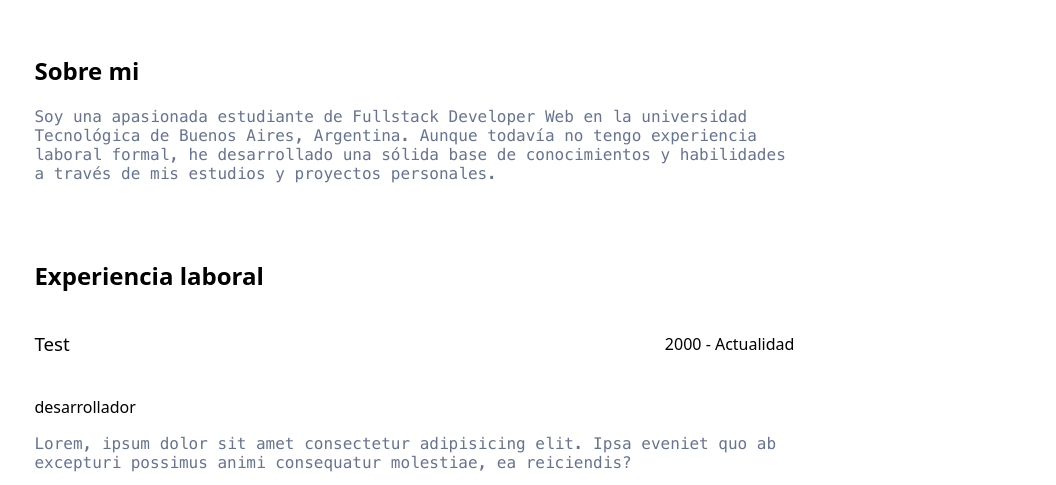
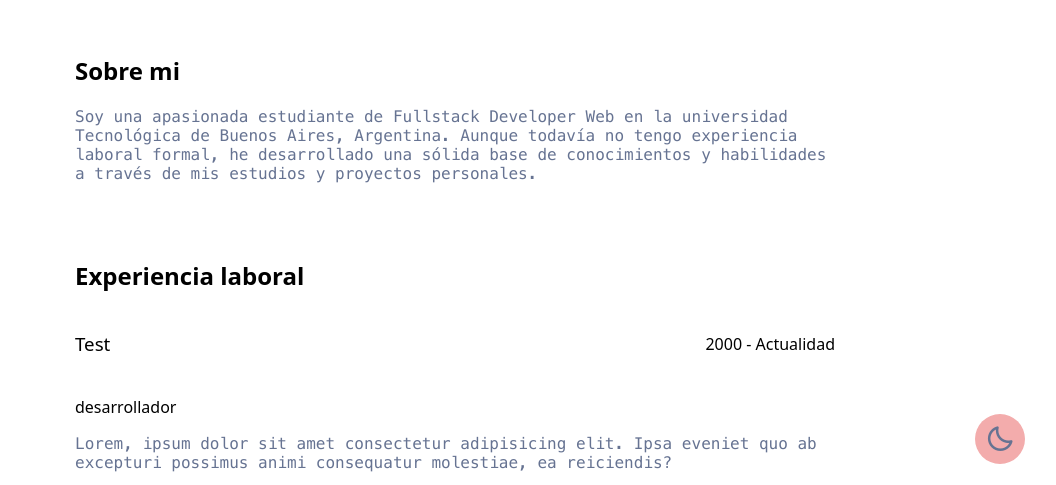
Before and after one commit to GisellaAballay/Portfolio, a plain HTML site: page index.html in a window 1280 px wide. Shown: the part 266-751 px from the top of the page, without its empty margins (185-1241 px from the left). Drawn offline with nearby package versions, Linux system fonts and the light colour scheme.

Commit message:
add icon and give style dark mode

```diff
--- a/index.html
+++ b/index.html
@@ -52,7 +52,10 @@
     </section>
 
   </main>
-  <button class="theme-mode">Dark mode</button>
+  <button class="theme-mode">
+    <i id="moon" class='bx bx-moon moon'></i>
+    <i id="sun" class='bx bx-sun'></i>
+  </button>
 
 
   <script src="app/main.js"></script>
--- a/styles/darkmode.css
+++ b/styles/darkmode.css
@@ -0,0 +1,17 @@
+.theme-mode{
+  background-color: rgb(243, 172, 172);
+  position: fixed;
+  bottom: 70px;
+  right: 70px;
+  border: none;
+  padding: 10px;
+  font-size: 30px;
+  border-radius: 50%;
+  display: flex;
+  justify-content: center;
+  align-items: center;
+}
+
+#sun {
+  display: none;
+}
```
